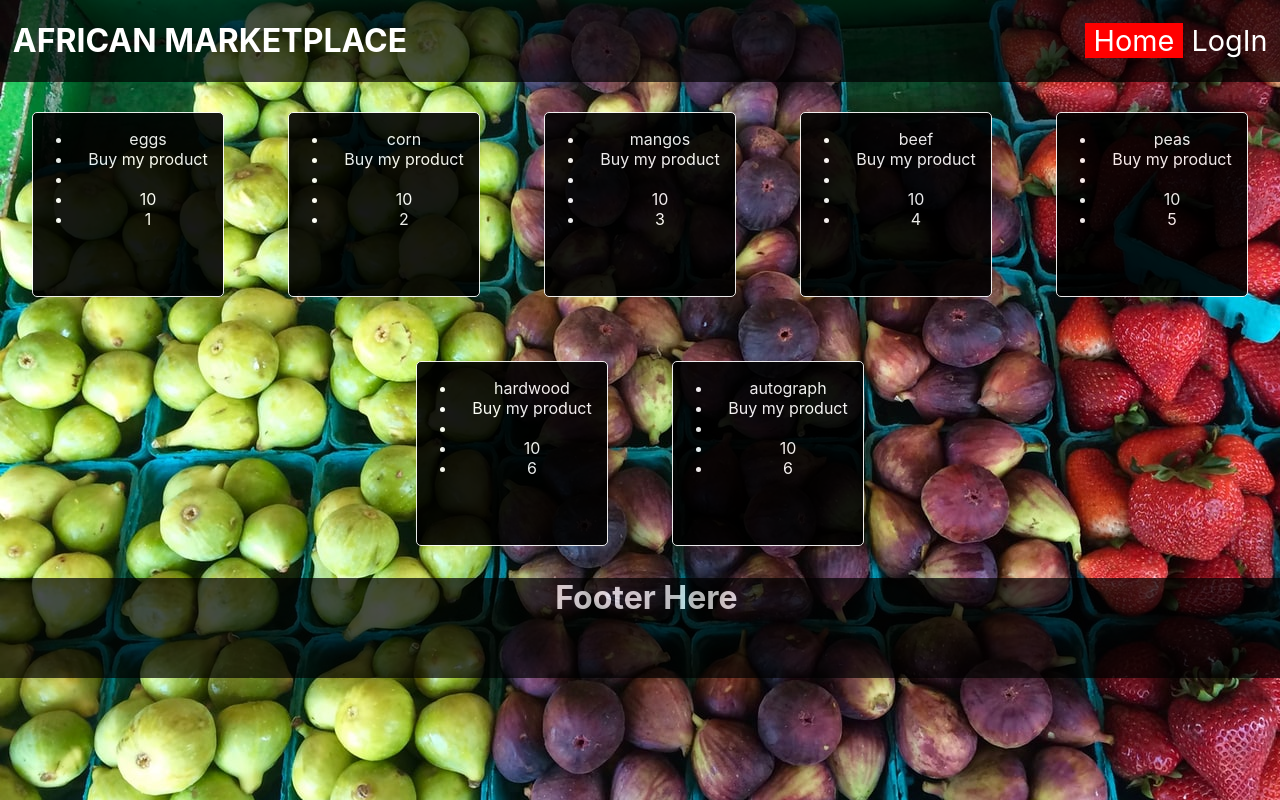
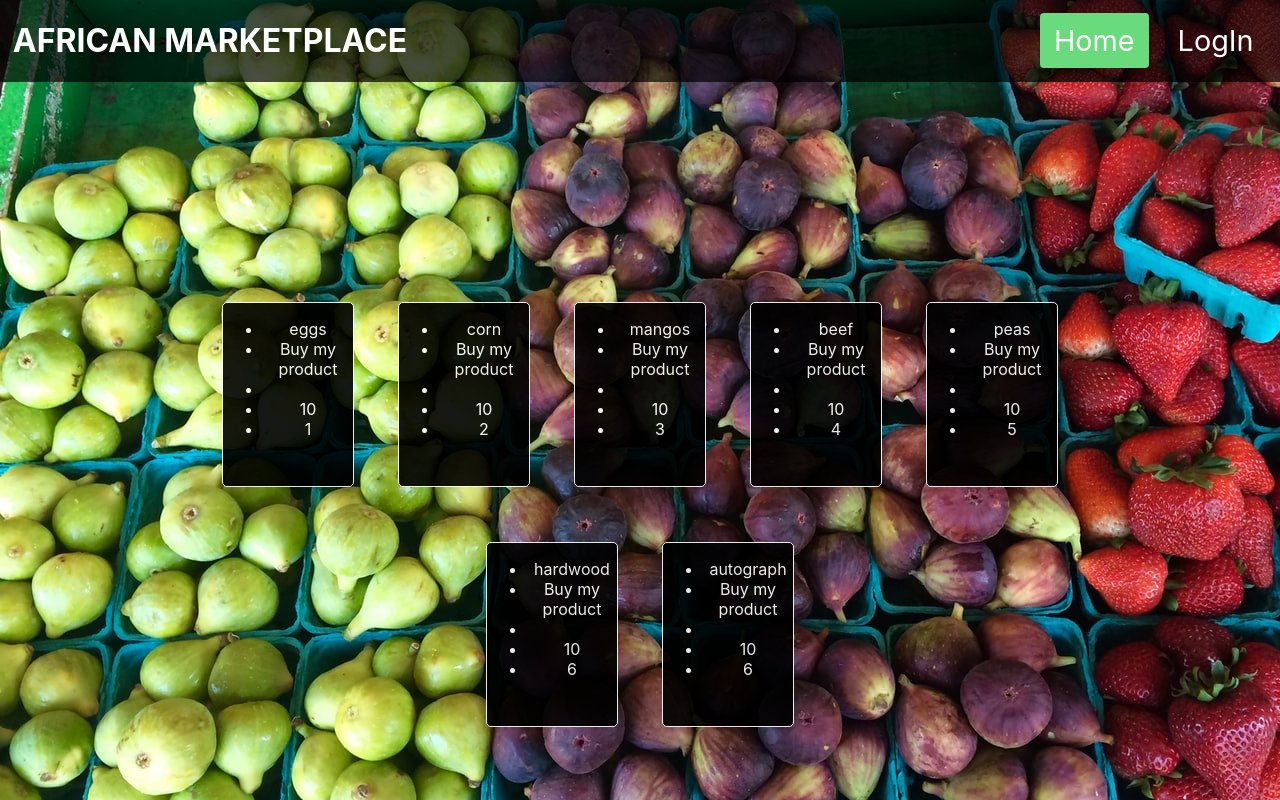
Before and after one commit to Marketplace-9-BuildWeek/FrontEnd, a React (Create React App) app in the folder african-marketplace/: page / in a window 1280 px wide. Shown: the top 800 px of the page. Built offline with nearby package versions, Linux system fonts and the light colour scheme.

Commit message:
Styled Content component and Header buttons

```diff
--- a/african-marketplace/src/Content/Content.css
+++ b/african-marketplace/src/Content/Content.css
@@ -8,7 +8,14 @@
   border-radius: 5px;
   border: 1px solid white;
 }
-
+.wrapper {
+  padding: 200px;
+  height: 880px;
+  display: flex;
+  flex-wrap: wrap;
+  flex-direction: row;
+  justify-content: center;
+}
 /* .box-container {
   display: inline;
 } */
--- a/african-marketplace/src/Content/Content.js
+++ b/african-marketplace/src/Content/Content.js
@@ -12,7 +12,7 @@ const Content = (props) => {
   }, []);
 
   return (
-    <>
+    <div className="wrapper">
       {items.map((item) => {
         return (
           <div key={item.listing_id} className="box">
@@ -27,7 +27,7 @@ const Content = (props) => {
           </div>
         );
       })}
-    </>
+    </div>
   );
 };
 
--- a/african-marketplace/src/Header/Header.css
+++ b/african-marketplace/src/Header/Header.css
@@ -47,15 +47,18 @@ nav a {
 }
 nav {
   margin-right: 3%;
+  padding-right: 30px;
 }
 h1 {
   margin-left: 1%;
 }
 a {
-  padding: 0 5.5%;
+  padding: 10px 7.5%;
+  border-radius: 4px;
+  margin-left: 15px;
 }
 
 .active {
-  background-color: red;
+  background-color: #69db7c;
   color: white;
 }
```
Also changed, not shown: 1 other file (tests, documents, lock files or other folders).
